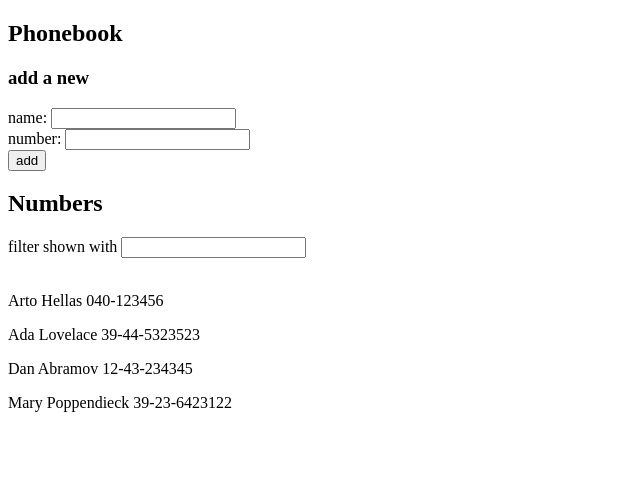
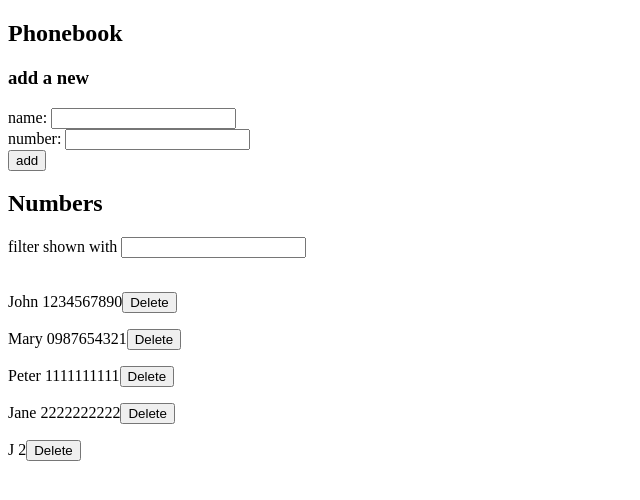
Before and after one commit to Liu-Hong-Wei/fullstackopen-exercises, a React (Vite) app in the folder P2/: page / in a window 1280 px wide. Shown: the top 500 px of the page, without its empty margins (0-640 px from the left). Built offline with nearby package versions, Linux system fonts and the light colour scheme; data requests are answered from the project's data file.

Commit message:
part 2: Exercises 2.12.-2.15. but left a few bugs

```diff
--- a/P2/db.json
+++ b/P2/db.json
@@ -1,24 +1,29 @@
 {
-  "persons":[
+  "persons": [
     {
-      "name": "Arto Hellas",
-      "number": "040-123456",
-      "id": "1"
+      "name": "John",
+      "number": "1234567890",
+      "id": 1
     },
     {
-      "name": "Ada Lovelace",
-      "number": "39-44-5323523",
-      "id": "2"
+      "name": "Mary",
+      "number": "0987654321",
+      "id": 2
     },
     {
-      "name": "Dan Abramov",
-      "number": "12-43-234345",
-      "id": "3"
+      "name": "Peter",
+      "number": "1111111111",
+      "id": 3
     },
     {
-      "name": "Mary Poppendieck",
-      "number": "39-23-6423122",
-      "id": "4"
+      "name": "Jane",
+      "number": "2222222222",
+      "id": 4
+    },
+    {
+      "id": 5,
+      "name": "J",
+      "number": "2"
     }
   ]
 }
--- a/P2/src/App.jsx
+++ b/P2/src/App.jsx
@@ -59,7 +59,7 @@ import { useEffect, useState } from "react";
 import Persons from "./b/Persons";
 import Filter from "./b/Filter";
 import PersonsForm from "./b/PersonForm";
-import axios from "axios";
+import notesService from "./d/services/notes";
 
 const App = () => {
   const [persons, setPersons] = useState([])
@@ -67,11 +67,11 @@ const App = () => {
 
   useEffect(() => {
     console.log("effect");
-    axios
-      .get('http://localhost:3001/persons')
+      notesService
+      .getAll()
       .then(response => {
-        console.log(response)
-        setPersons(response.data)
+        console.log("getAll() data", response)
+        setPersons(response)
       })
     }, [])
 
@@ -83,7 +83,7 @@ const App = () => {
       <h2>Numbers</h2>
       <Filter filter={filter} setFilter={setFilter} />
       <br />
-      <Persons filter={filter} persons={persons} />
+      <Persons filter={filter} persons={persons} setPersons={setPersons} />
     </div>
   );
 };
--- a/P2/src/b/PersonForm.jsx
+++ b/P2/src/b/PersonForm.jsx
@@ -1,8 +1,10 @@
 import { useState } from "react";
+import notesService from "./../d/services/notes";
 
 const PersonsForm = ({ setPersons, persons }) => {
   const [newName, setNewName] = useState("");
   const [newNumber, setNewNumber] = useState("");
+
   const handleNameChange = (event) => {
     event.preventDefault();
     console.log(event.target.value);
@@ -17,9 +19,46 @@ const PersonsForm = ({ setPersons, persons }) => {
 
   const handleSubmit = (event) => {
     event.preventDefault();
-        setPersons(persons.concat({ name: newName, number: newNumber }));
+    const personExists = persons.find((person) => person.name === newName)
+    let isConfirmed = false;
+    if (personExists) {
+        isConfirmed = confirm("name already exists, replace with new number?")
+    }
+    if (personExists && isConfirmed) {
+      const updatedPerson = {
+        ...personExists,
+        number: newNumber,
+      };
+      notesService.update(personExists.id, updatedPerson).then((response) => {
+        console.log(
+          "updated person number while the person already exists",
+          response
+        );
+        setPersons(
+          persons.map((person) =>
+            person.id !== personExists.id ? person : updatedPerson
+          )
+        );
         setNewName("");
         setNewNumber("");
+      });
+    }
+
+    const newPerson = {
+      id: persons.length + 1,
+      name: newName,
+      number: newNumber,
+    };
+
+    if (!personExists) {
+      notesService.create(newPerson).then((response) => {
+        console.log(response);
+        console.log("newPerson", newPerson, "is added");
+        setPersons(persons.concat(newPerson));
+        setNewName("");
+        setNewNumber("");
+      });
+    }
   };
 
   return (
@@ -36,7 +75,7 @@ const PersonsForm = ({ setPersons, persons }) => {
         </button>
       </div>
     </form>
-    )
-}
+  );
+};
 
-export default PersonsForm
+export default PersonsForm;
--- a/P2/src/b/Persons.jsx
+++ b/P2/src/b/Persons.jsx
@@ -1,19 +1,48 @@
-const Persons = ({ persons, filter }) => {
+import notesService from "./../d/services/notes";
 
-  const numbersToShow = (filter) => {
-    const t = persons.filter((person) =>
-      (person && person.name && person.name.toLowerCase().includes(filter)) || (person && person.number && person.number.includes(filter))
-    )
-    return filter ? t : persons;
+const Persons = ({ persons, setPersons, filter }) => {
+  const numbersToShow = ((fil) => {
+    console.log("filter is", fil);
+    if (!fil) return persons;
+
+    return persons.filter((person) => {
+      if (!person) return false;
+      const nameMatch =
+        person.name && person.name.toLowerCase().includes(fil.toLowerCase());
+      const numberMatch = person.number && person.number.includes(fil);
+      return nameMatch || numberMatch;
+    });
+  })(filter);
+
+  const handleDelete = (id) => {
+    if (window.confirm("Are you sure you want to delete this person?")) {
+      notesService
+        .remove(id)
+        .then((res) => {
+          console.log("Person with id", id, "is deleted, res: ", res);
+          setPersons((prevPersons) => prevPersons.filter((person) => person.id !== id));
+        })
+        .catch((err) => {
+          console.log("Error deleting person with id", id, ":", err);
+          alert("Error deleting person.");
+        });
+    }
   };
-    return (
-        <>
-            {numbersToShow(filter).map((person) => ( // Add check for persons array
-                <p key={person.name}>
-                    {person.name} {person.number}
-                </p>))}
-        </>
-    )
-}
+  return (
+    <>
+      {numbersToShow &&
+        numbersToShow.map(
+          (
+            person // Add check for persons array
+          ) => (
+            <p key={person.id}>
+              {person.name} {person.number}
+              <button onClick={() => handleDelete(person.id)}>Delete</button>
+            </p>
+          )
+        )}
+    </>
+  );
+};
 
-export default Persons
+export default Persons;
--- /dev/null
+++ b/P2/src/d/services/notes.js
@@ -0,0 +1,39 @@
+import axios from "axios";
+const baseUrl = "http://localhost:3001/persons";
+
+const getAll = () => {
+  const request = axios.get(baseUrl);
+  return request.then((response) => response.data);
+};
+
+// const getAll = () => {
+//   const request = axios.get(baseUrl)
+//   const nonExisting = {
+//     id: 10000,
+//     content: 'This note is not saved to server',
+//     important: true,
+//   }
+//   return request.then((response) => response.data.concat(nonExisting))
+// }
+
+const create = (newObject) => {
+  const request = axios.post(baseUrl, newObject);
+  return request.then((response) => response.data);
+};
+
+const update = (id, newObject) => {
+  const request = axios.put(`${baseUrl}/${id}`, newObject);
+  return request.then((response) => response.data);
+};
+
+const remove = (id) => {
+  const request = axios.delete(`${baseUrl}/${id}`);
+  return request.then((response) => response.data);
+};
+
+export default {
+  getAll,
+  create,
+  update,
+  remove,
+};
```
Lines whose indentation alone changed are shown as unchanged.
